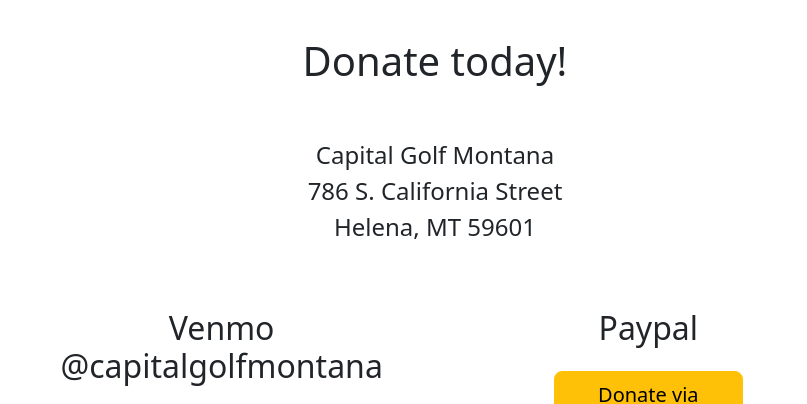
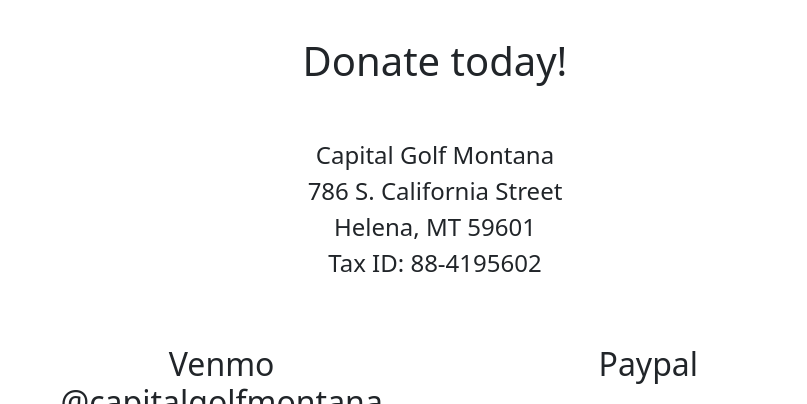
Before and after one commit to kletos/capitalgolfmontana, a plain HTML site: page index.html in a window 1280 px wide. Shown: the part 1280-1684 px from the top of the page, without its empty margins (205-1012 px from the left). Drawn offline with nearby package versions, Linux system fonts and the light colour scheme.

Commit message:
added Tax ID

```diff
--- a/index.html
+++ b/index.html
@@ -111,7 +111,7 @@
 
     <div class="row g-5">
 		<h1 class="text-center mb-1">Donate today!</h4>
-		<p class="fs-4 text-center">Capital Golf Montana<br>786 S. California Street<br>Helena, MT 59601</p>
+		<p class="fs-4 text-center">Capital Golf Montana<br>786 S. California Street<br>Helena, MT 59601<br>Tax ID: 88-4195602</p>
 
       <div class="col-md-6">
         <h2 class="text-center mb-4">Venmo<br>@capitalgolfmontana</h2>
```
